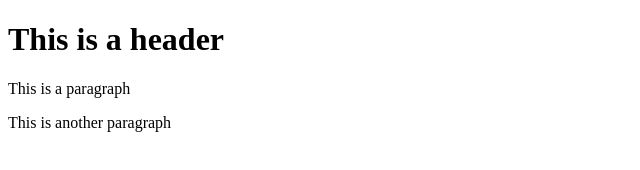
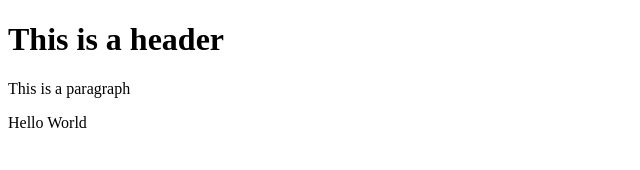
Before and after one commit to MoisesFC/git-test, a website: page index.html in a window 1280 px wide. Shown: the whole page, without its empty margins (0-640 px from the left). Drawn offline with Linux system fonts and the light colour scheme.

Commit message:
Using NPM

```diff
--- a/index.html
+++ b/index.html
@@ -9,6 +9,6 @@
 <body>
     <h1>This is a header</h1>
     <p>This is a paragraph</p>
-    <p>This is another paragraph</p>
+    <p>Hello World</p>
 </body>
 </html>
```
Also changed, not shown: package.json (added, +24 -0 lines), 2 other files.
